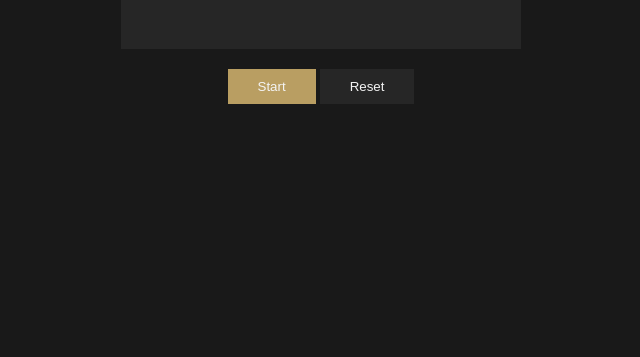
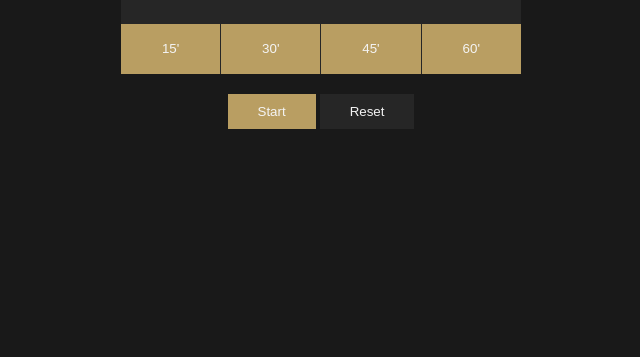
Before and after one commit to thomaidistheo/pomodoro-app, a plain HTML site: page index.html in a window 1280 px wide. Shown: the part 443-800 px from the top of the page, without its empty margins (319-959 px from the left). Drawn offline with Linux system fonts and the light colour scheme.

Commit message:
changed how options menu wbehaves for better UX

```diff
--- a/index.html
+++ b/index.html
@@ -20,7 +20,7 @@
             <i class="fas fa-cog" id="optionsToggle"></i>
         </div>
 
-        <div class="options hide-options" id="optionsMenu">
+        <div class="options" id="optionsMenu">
             <button id="option-one">15'</button>
             <button id="option-two">30'</button>
             <button id="option-three">45'</button>
--- a/script.js
+++ b/script.js
@@ -58,11 +58,8 @@ optionFour.onclick = () => {
     displaySelectedTimer()
 }
 
-let startTimer = null
 
 function resetDOM() {
-    document.body.style.backgroundColor = '#F4F4F4'
-    document.body.style.color = '#454545'
     document.title = 'Pomodoro App'
     mins.innerHTML = '00'
     secs.innerHTML = '00'
@@ -74,11 +71,16 @@ function stopCountDown() {
     resetDOM()
 }
 
+let startTimer = null
+
 function countDown() {
     //in case no time setting is selected, display message
     if (!timeMin){
         alert('vale xrono prwta ougkane')
     } else {
+        startBtn.setAttribute('disabled', "")
+        optionsMenu.classList.toggle('hide-options')
+
         startTimer = setInterval(() => {
             //DOM changes when timer is started
             optionsMenu.classList.add('hide-options')
@@ -118,7 +120,8 @@ function countDown() {
 
 startBtn.onclick = () => {
     countDown()
-    startBtn.setAttribute('disabled', "")
+
+
 }
 
 optionsToggle.onclick = () => {
--- a/styles/styles.scss
+++ b/styles/styles.scss
@@ -60,31 +60,30 @@
 }
 
 .options {
-    margin-top:5px;
-    margin-right: -50px;
-    right: 0;
-
-    position: absolute;
-
     display: flex;
-    flex-direction: column;
+    justify-content: space-between;
+    width: 100%;
 
     button {
         background-color: $main-clr;;
         border: none;
         color: $white;
         padding: 5px 5px;
-        width: 50px;
+        width: 100%;
         height: 50px;
         cursor: pointer;
-        border-bottom: 1px solid $gray;
+        border-right: 1px solid $black;
+
+        &:nth-child(4) {
+            border-right: none;
+        }
     }
 
     transition: all 200ms ease-in-out;
 }
 
 .hide-options {
-    margin-right: 0;
+    margin-top: -50px;
 }
 
 .btns-container {
```
Also changed, not shown: styles/styles.css, 1 other file.
